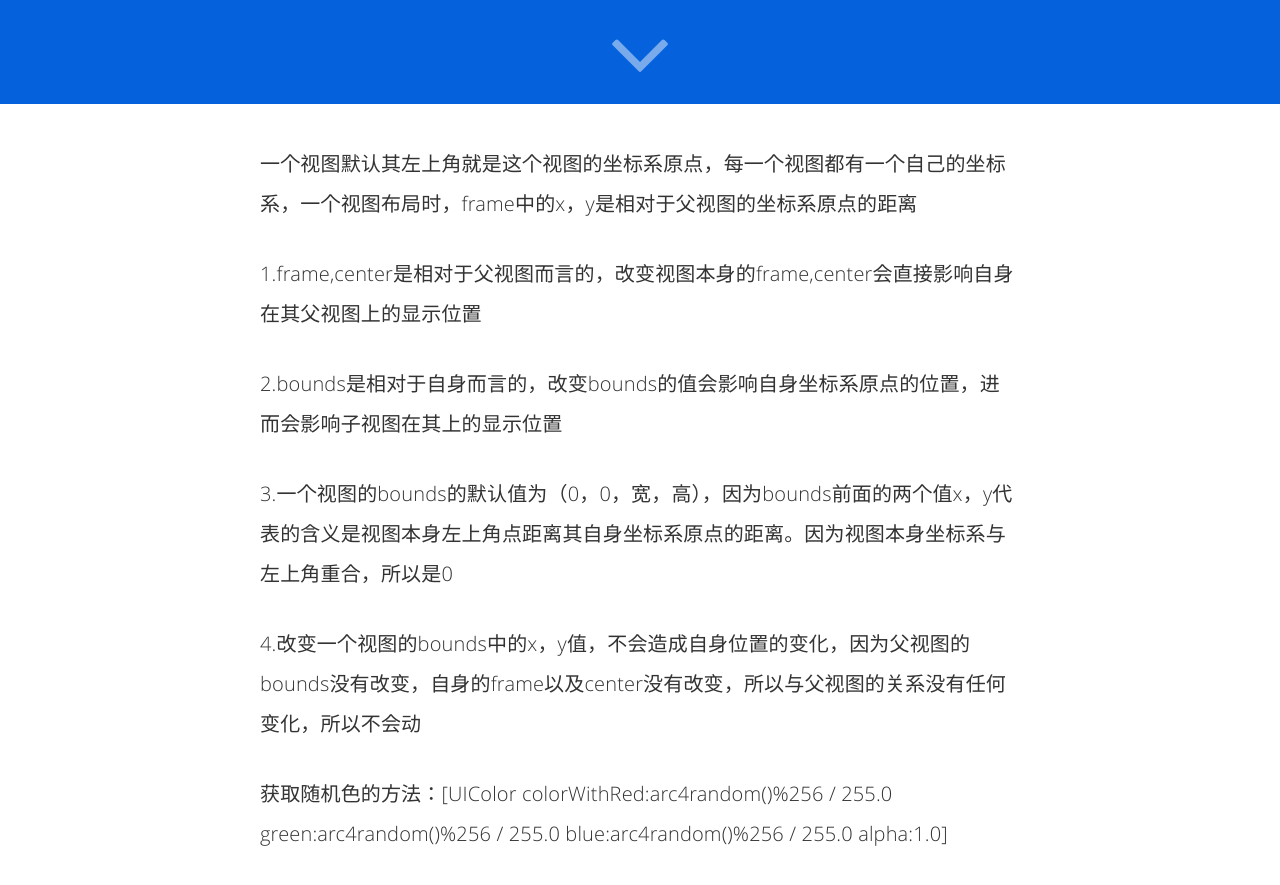
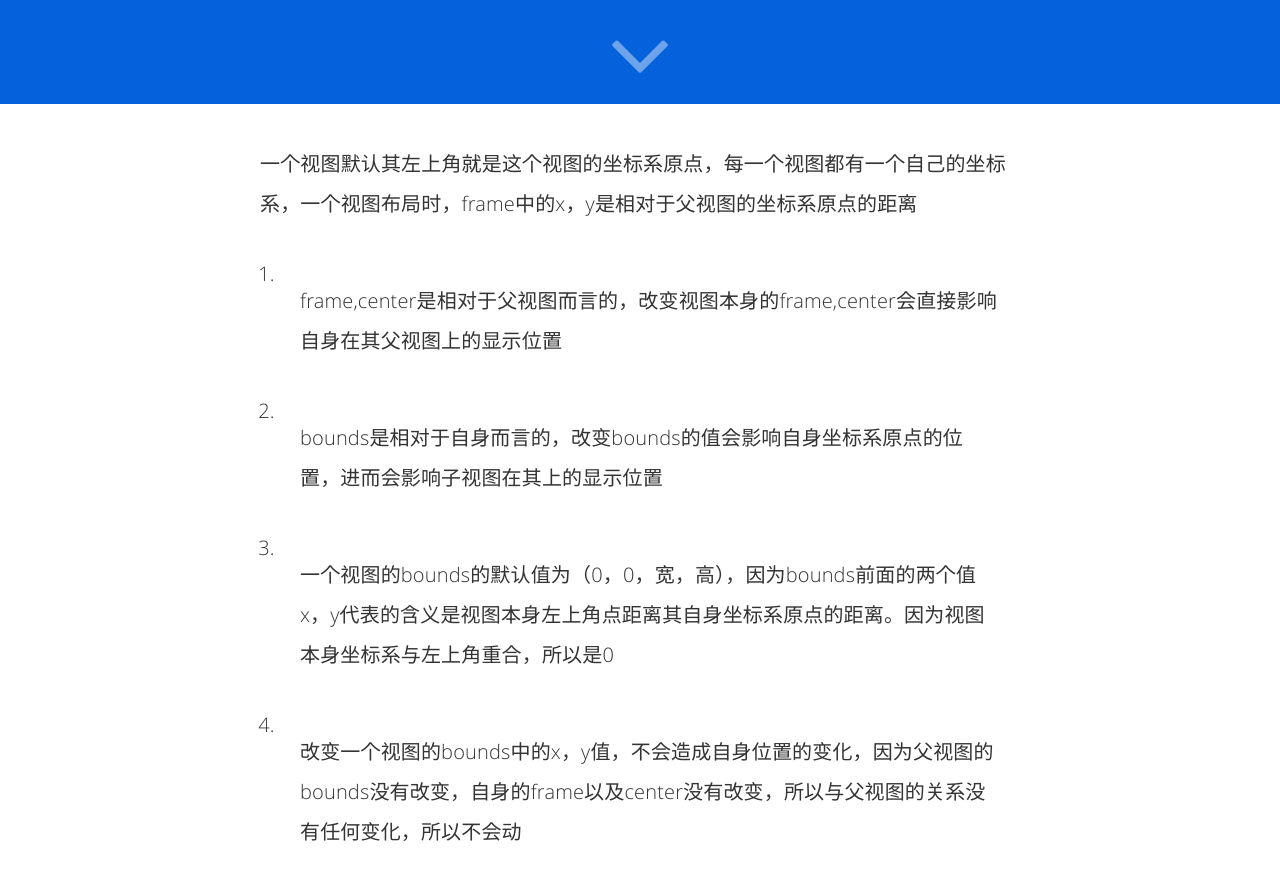
Before and after one commit to NeighborWangShushu/neighborwangshushu.github.com, a Jekyll site: the page built from _posts/2016-03-11-iOS_UI(一)UIKIt框架.md, in a window 1280 px wide and 900 px high, scrolled down 796 px. Shown: the top 885 px of the window. Built offline with Jekyll 4.4.1, drawn with Linux system fonts in a browser that asks for light colours; comment, search, counter and statistics services are not loaded; some of the changed lines change nothing that is shown; some of the changed text lies outside the part shown.

Commit message:
UIKit test update

````diff
--- a/_posts/2016-03-11-iOS_UI(一)UIKIt框架.md
+++ b/_posts/2016-03-11-iOS_UI(一)UIKIt框架.md
@@ -1,25 +1,29 @@
 ---
 layout: post
-title: "iOS_UI——一、UIKit框架"
+title: "iOS_UI(一)UIKit框架"
 date: 2016-02-23 2:23:32
 image: '/assets/img/'
-description:
+description: 'UIView'
 tags:
 - iOS
 - UI
 - Objective-C
-categories: iOS_Objective-C
+categories:
+- iOS_Objective-C
 twitter_text:
 ---
 
 一个视图默认其左上角就是这个视图的坐标系原点，每一个视图都有一个自己的坐标系，一个视图布局时，frame中的x，y是相对于父视图的坐标系原点的距离
 
-1.frame,center是相对于父视图而言的，改变视图本身的frame,center会直接影响自身在其父视图上的显示位置
+1. frame,center是相对于父视图而言的，改变视图本身的frame,center会直接影响自身在其父视图上的显示位置
 
-2.bounds是相对于自身而言的，改变bounds的值会影响自身坐标系原点的位置，进而会影响子视图在其上的显示位置
+2. bounds是相对于自身而言的，改变bounds的值会影响自身坐标系原点的位置，进而会影响子视图在其上的显示位置
 
-3.一个视图的bounds的默认值为（0，0，宽，高），因为bounds前面的两个值x，y代表的含义是视图本身左上角点距离其自身坐标系原点的距离。因为视图本身坐标系与左上角重合，所以是0
+3. 一个视图的bounds的默认值为（0，0，宽，高），因为bounds前面的两个值x，y代表的含义是视图本身左上角点距离其自身坐标系原点的距离。因为视图本身坐标系与左上角重合，所以是0
 
-4.改变一个视图的bounds中的x，y值，不会造成自身位置的变化，因为父视图的bounds没有改变，自身的frame以及center没有改变，所以与父视图的关系没有任何变化，所以不会动
+4. 改变一个视图的bounds中的x，y值，不会造成自身位置的变化，因为父视图的bounds没有改变，自身的frame以及center没有改变，所以与父视图的关系没有任何变化，所以不会动
 
-获取随机色的方法：[UIColor colorWithRed:arc4random()%256 / 255.0 green:arc4random()%256 / 255.0 blue:arc4random()%256 / 255.0 alpha:1.0]
+* 获取随机色的方法：
+```objc
+[UIColor colorWithRed:arc4random()%256 / 255.0 green:arc4random()%256 / 255.0 blue:arc4random()%256 / 255.0 alpha:1.0]
+```
````
Also changed, not shown: 1 other file.
